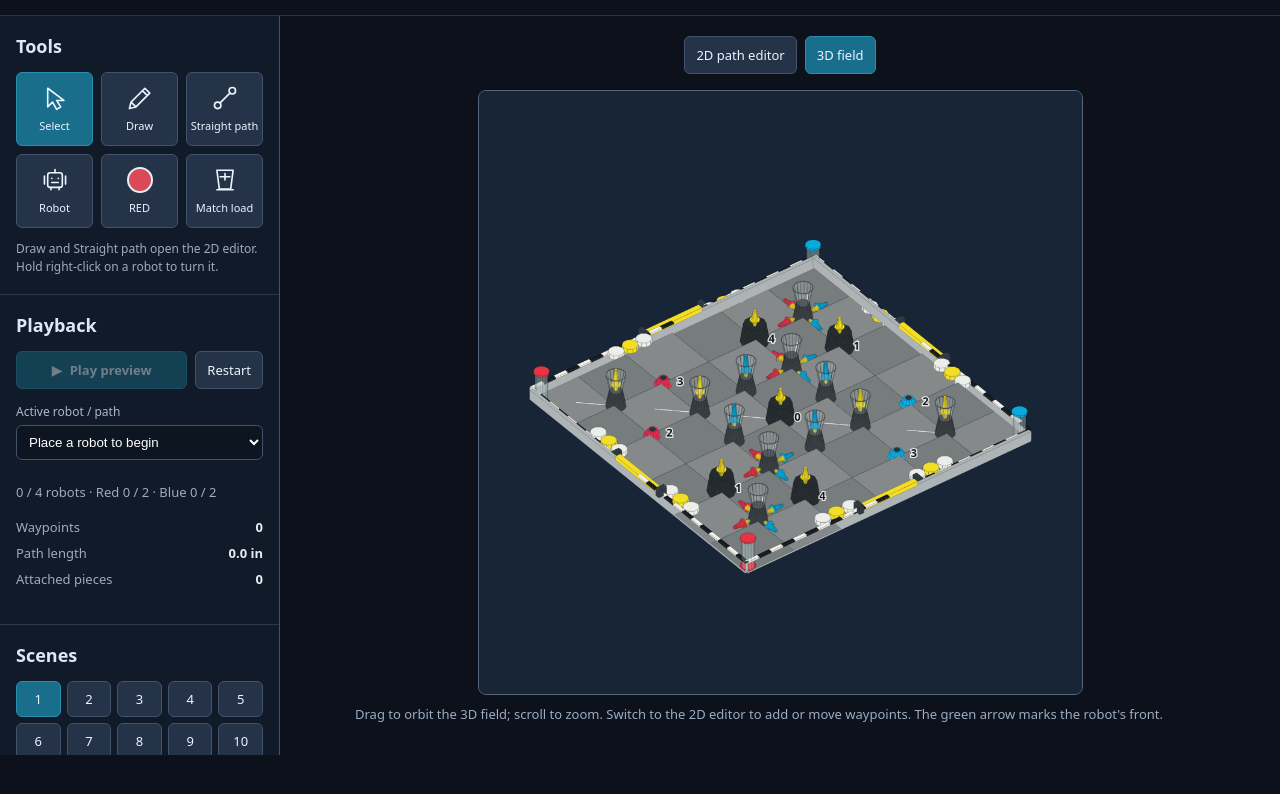
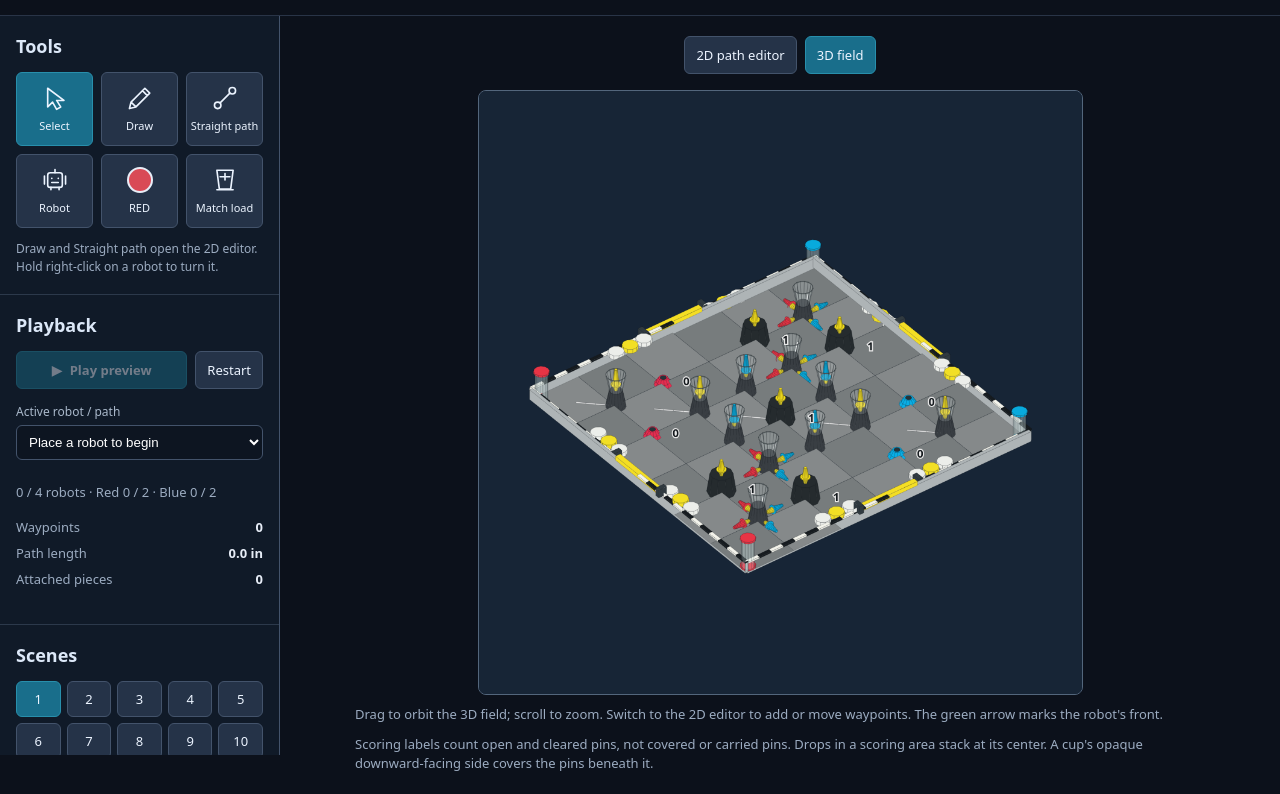
Before and after one commit to Hivier/v5-path-planner, a plain HTML site: page index.html in a window 1280 px wide. Shown: the part 48-842 px from the top of the page. Before the commit the page ends 803 px from the top, so only its background shows below. Drawn offline with Linux system fonts and the light colour scheme.

Commit message:
Count scored pins with compartment and stack coverage states
Co-authored-by: copilot-swe-agent[bot] <198982749+Copilot@users.noreply.github.com>

```diff
--- a/index.html
+++ b/index.html
@@ -101,12 +101,17 @@
             </select>
           </div>
           <div id="insertOptions"><label for="insertColor">Color inside cup</label><select id="insertColor"></select></div>
+          <div id="pinPlacementOptions">
+            <label for="pinState">Pin inside cup</label>
+            <select id="pinState"><option value="cleared">Clear side (cleared)</option><option value="covered">Opaque side (covered, not scored)</option></select>
+          </div>
           <label class="checkbox"><input type="checkbox" id="saveDefault" checked> Use as this loader's default</label>
           <div class="buttons"><button id="addLoad" class="primary">Add load</button><button id="setDefault">Save default</button><button id="clearLoads">Clear loads</button><button id="removeDefault">Remove default</button><button id="closeLoader">Close</button></div>
           <p class="muted">Loads are placed near the corner as an approximate preview, not a physics simulation.</p>
         </div>
       </div>
       <p class="hint muted" id="viewHint">Drag to orbit the 3D field; scroll to zoom. Switch to the 2D editor to add or move waypoints. The green arrow marks the robot's front.</p>
+      <p class="hint muted">Scoring labels count open and cleared pins, not covered or carried pins. Drops in a scoring area stack at its center. A cup's opaque downward-facing side covers the pins beneath it.</p>
     </section>
     <aside aria-label="Planner controls">
       <section class="card">
@@ -250,12 +255,13 @@
     const allianceColors = { red: '#d94a56', blue: '#298fd1' };
     const resolution = 25;
     const fieldPieces = {
-      stacks: [[.337,.83,4], [.17,.66,1], [.5,.5,0], [.83,.34,1], [.66,.17,4]],
+      stacks: [[.337,.83], [.17,.66], [.5,.5], [.83,.34], [.66,.17]],
       towers: [[.5,.66], [.337,.5], [.66,.5], [.5,.34]],
       clusters: [[.17,.83], [.337,.66], [.66,.34], [.83,.17]],
       neutral: [[.83,.83], [.66,.66], [.337,.34], [.17,.17]],
-      markers: [[.66,.83,'#09aee6',3], [.83,.66,'#09aee6',2], [.17,.34,'#e52d50',2], [.337,.17,'#e52d50',3]]
+      markers: [[.66,.83,'#09aee6'], [.83,.66,'#09aee6'], [.17,.34,'#e52d50'], [.337,.17,'#e52d50']]
     };
+    const scoringRadii = {black:6,colored:3.8};
 
     function setMessage(text = '') { message.textContent = text; }
     function showTopError(text = '') {
@@ -400,9 +406,9 @@
         ctx.beginPath(); ctx.arc(x * 1000, (1 - y) * 1000, radius, 0, Math.PI * 2);
         ctx.fillStyle = color; ctx.fill(); ctx.strokeStyle = '#23262a'; ctx.lineWidth = 3; ctx.stroke();
       };
-      fieldPieces.stacks.forEach(([x, y]) => circle(x, y, 21, '#20262b'));
+      fieldPieces.stacks.forEach(([x, y]) => circle(x, y, scoringRadii.black/144*1000, '#20262b'));
       fieldPieces.markers.forEach(([x,y,color]) => {
-        circle(x,y,17,color); circle(x,y,6,'#25323a');
+        circle(x,y,scoringRadii.colored/144*1000,color); circle(x,y,6,'#25323a');
       });
       for (const t of [1/3, 2/3]) for (const offset of [-.048, 0, .048]) {
         const color = offset === 0 ? '#f2df25' : '#eceeea';
@@ -521,7 +527,7 @@
       ctx.beginPath(); ctx.arc(x,y,config.contents==='pin'?11:22,0,Math.PI*2);
       ctx.fillStyle=config.contents==='pin'?pinColors[outer]:config.cupFace==='covered'?'#393e43':'#c2cece';
       ctx.fill(); ctx.strokeStyle=item.attached?'#17b9a1':'#20262b'; ctx.lineWidth=3; ctx.stroke();
-      if (config.contents==='both'&&config.cupFace==='open') {
+      if (pinStateFor(config)==='cleared'&&config.cupFace==='open') {
         ctx.beginPath(); ctx.arc(x,y,8,0,Math.PI*2); ctx.fillStyle=pinColors[outer]; ctx.fill();
       }
       ctx.restore();
@@ -532,17 +538,78 @@
         ctx.fillStyle = i < 2 ? '#df4354' : '#1da7d7'; ctx.fill();
         ctx.strokeStyle = '#e7edf7'; ctx.lineWidth = 3; ctx.stroke();
       }
-      eachPositionedItem((item,p) => { if (!item.attached) drawItem2d(item,p); });
+      const pieces=[];
+      eachPositionedItem((item,p) => { if (!item.attached) pieces.push({item,p}); });
+      pieces.sort((a,b)=>a.p.z-b.p.z).forEach(({item,p})=>drawItem2d(item,p));
+    }
+    function pinStateFor(config) {
+      if (config.contents==='cup') return null;
+      return config.contents==='pin' ? 'open' : config.pinState ?? 'cleared';
+    }
+    function cupSides(config) {
+      if (config.contents==='pin') return null;
+      return config.cupFace==='open' ? {up:'clear',down:'covered'} : {up:'covered',down:'clear'};
+    }
+    function scoringAreas() {
+      return [...fieldPieces.stacks.map(([x,y],i)=>({id:`black-${i}`,x,y,radius:scoringRadii.black,baseZ:9})),
+        ...fieldPieces.markers.map(([x,y],i)=>({id:`colored-${i}`,x,y,radius:scoringRadii.colored,baseZ:3.25}))];
+    }
+    function scoringAreaAt(p, areas = scoringAreas()) {
+      return areas.find(area=>Math.hypot(p.x-area.x*144,p.y-area.y*144)<=area.radius+1e-8);
+    }
+    function pieceVerticalBounds(item) {
+      const heights=item.faces.flatMap(face=>face.vertices.map(vertex=>vertex[2]-item.z));
+      return {min:Math.min(...heights),max:Math.max(...heights)};
+    }
+    function restackDroppedPieces() {
+      const items=pickupItems().filter(item=>!item.attached);
+      const areas=scoringAreas();
+      const drops=Object.entries(droppedPieces).sort((a,b)=>(a[1].stackOrder ?? 0)-(b[1].stackOrder ?? 0));
+      drops.forEach(([,p],index)=>{p.stackOrder=index;});
+      for (const area of areas) {
+        let top=area.baseZ;
+        for (const item of items) {
+          if (droppedPieces[item.id] || scoringAreaAt(item,areas)?.id!==area.id) continue;
+          top=Math.max(top,item.z+pieceVerticalBounds(item).max);
+        }
+        for (const [id,p] of drops) {
+          const item=items.find(item=>item.id===id);
+          if (!item || scoringAreaAt(p,areas)?.id!==area.id) continue;
+          const bounds=pieceVerticalBounds(item);
+          p.x=area.x*144; p.y=area.y*144;
+          p.z=top-bounds.min;
+          top=p.z+bounds.max;
+        }
+      }
     }
     function scoringLabels() {
-      return [...fieldPieces.stacks.map(([x,y,score])=>({x,y,score})),
-        ...fieldPieces.markers.map(([x,y,color,score])=>({x,y,score}))];
+      const pieces=[];
+      const areas=scoringAreas();
+      eachPositionedItem((item,p)=>{
+        if (!item.attached && (p.opacity ?? 1)>0) pieces.push({item,p,area:scoringAreaAt(p,areas)});
+      });
+      return areas.map(area=>{
+        const occupants=pieces.filter(piece=>piece.area?.id===area.id);
+        const pins=occupants.filter(({item})=>pinStateFor(item.config)!==null).map(({item,p})=>{
+          const cupsAbove=occupants.filter(other=>other.item.id!==item.id && other.p.z>p.z+.001 && cupSides(other.item.config));
+          const coveringCups=cupsAbove.filter(other=>cupSides(other.item.config).down==='covered').map(other=>other.item.id);
+          const clearingCups=cupsAbove.filter(other=>cupSides(other.item.config).down==='clear').map(other=>other.item.id);
+          const intrinsicState=pinStateFor(item.config);
+          const supportingCup=intrinsicState==='open' ? occupants.filter(other=>other.p.z<p.z-.001 && cupSides(other.item.config))
+            .sort((a,b)=>b.p.z-a.p.z)[0] : null;
+          const placedState=supportingCup ? (cupSides(supportingCup.item.config).up==='clear' ? 'cleared' : 'covered') : intrinsicState;
+          const state=placedState==='covered' || coveringCups.length ? 'covered' : clearingCups.length ? 'cleared' : placedState;
+          return {id:item.id,intrinsicState,state,supportingCup:supportingCup?.item.id ?? null,
+            coveringCups,clearingCups,cupSides:cupSides(item.config)};
+        });
+        return {...area,pins,score:pins.filter(pin=>pin.state!=='covered').length};
+      });
     }
     function drawScoringLabels2d() {
       ctx.save(); ctx.font='bold 20px system-ui'; ctx.lineWidth=4;
       ctx.strokeStyle='#e7e7e7'; ctx.fillStyle='#111';
-      for (const {x,y,score} of scoringLabels()) {
-        const px=x*1000+23, py=(1-y)*1000-18;
+      for (const {x,y,radius,score} of scoringLabels()) {
+        const px=x*1000+radius/144*1000+8, py=(1-y)*1000-18;
         ctx.strokeText(String(score),px,py); ctx.fillText(String(score),px,py);
       }
       ctx.restore();
@@ -553,13 +620,18 @@
       const outer = colors.find(color => color !== config.insertColor) || config.insertColor;
       if (config.contents !== 'pin') cup(position.x,position.y);
       if (config.contents !== 'cup') {
+        const start=parts.length;
         pin(position.x,position.y,config.contents === 'both' ? 8 : 0,
           pinColors[outer],pinColors[config.insertColor],null,2.1,config.contents === 'both' ? 7.5 : 4.7);
+        if (pinStateFor(config)==='covered') {
+          for (const part of parts.slice(start)) part.vertices=part.vertices.map(([x,y,z])=>[x,y,16-z]);
+        }
       }
       const inverted = config.contents !== 'pin' && config.cupFace === 'covered';
-      const top = config.contents === 'both' ? 18.65 : 16;
+      const heights=parts.flatMap(part=>part.vertices.map(vertex=>vertex[2]));
+      const bottom=Math.min(...heights), top=Math.max(...heights);
       for (const part of parts) {
-        faces.push({color:part.color, vertices:part.vertices.map(([x,y,z]) => [x,y,inverted ? top-z : z])});
+        faces.push({color:part.color, vertices:part.vertices.map(([x,y,z]) => [x,y,inverted ? top-z : z-bottom])});
       }
     }
 
@@ -605,7 +677,7 @@
       function item(id,x,y,z,contents,pinType,build) {
         const start=faces.length;
         build();
-        fieldItems.push({id,x,y,z,config:{contents,cupFace:'open',pinType,insertColor:pinType.split('-')[1]},faces:faces.splice(start)});
+        fieldItems.push({id,x,y,z,config:{contents,cupFace:'open',pinState:contents==='both'?'cleared':contents==='pin'?'open':null,pinType,insertColor:pinType.split('-')[1]},faces:faces.splice(start)});
       }
       for (let x = 0; x < 6; x++) for (let y = 0; y < 6; y++) {
         face([[x*24,y*24,0],[(x+1)*24,y*24,0],[(x+1)*24,(y+1)*24,0],[x*24,(y+1)*24,0]], (x+y)%2 ? '#777c7d' : '#85898a');
@@ -622,7 +694,7 @@
         box(0, n, 5, 1.6, 6, .7, color); box(144, n, 5, 1.6, 6, .7, color);
       }
       for (const [i, [x, y]] of fieldPieces.stacks.entries()) {
-        round(x*144,y*144,0,6,4.7,9,'#252b2e');
+        round(x*144,y*144,0,scoringRadii.black,4.7,9,'#252b2e');
         item(`stack-${i}`,x*144,y*144,8,'pin','yellow-yellow',()=>pin(x*144,y*144,8,'#f5de1b'));
       }
       for (const [i, [x, y]] of fieldPieces.towers.entries()) {
@@ -645,7 +717,7 @@
         }
       }
       for (const [i, [x, y, color]] of fieldPieces.markers.entries()) {
-        round(x*144,y*144,0,3.8,2.9,1.3,color,12);
+        round(x*144,y*144,0,scoringRadii.colored,2.9,1.3,color,12);
         round(x*144,y*144,1.3,2.9,1.9,1.8,color,12);
         round(x*144,y*144,3.1,1.3,1.3,.15,'#26343a',12);
         fieldItems.push({id:`marker-${i}`,scoringArea:true});
@@ -720,7 +792,8 @@
         if (target===canvas) {
           const distance=Math.hypot(x-p.x/144*1000,y-(1-p.y/144)*1000);
           const radius=item.config.contents==='pin'?15:24;
-          if (distance<=radius && -distance>best) {chosen=item; chosenPosition=p; best=-distance;}
+          const depth=p.z*1000-distance;
+          if (distance<=radius && depth>best) {chosen=item; chosenPosition=p; best=depth;}
         } else {
           for (const face of positionedFaces(item,p)) {
             const vertices=face.vertices.map(project3d);
@@ -733,10 +806,11 @@
       if (!chosen) return false;
       if (chosen.attached) {
         const robot=robots.find(robot=>robot.id===chosen.robotId), pose=robotPose(robot);
-        droppedPieces[chosen.id]={x:pose.x/settings.size*144,y:pose.y/settings.size*144,z:0,angle:pose.angle};
+        const stackOrder=Math.max(-1,...Object.values(droppedPieces).map(p=>p.stackOrder ?? 0))+1;
+        droppedPieces[chosen.id]={x:pose.x/settings.size*144,y:pose.y/settings.size*144,z:0,angle:pose.angle,stackOrder};
         if (chosen.load) {delete chosen.load.attached; delete chosen.load.robotId;}
         else {fieldAttachments.delete(chosen.id); delete fieldOwners[chosen.id];}
-        setMessage('Object dropped under the robot. Move the robot away to pick it up again.');
+        setMessage(scoringAreaAt(droppedPieces[chosen.id]) ? 'Object placed on the scoring stack.' : 'Object dropped under the robot. Move the robot away to pick it up again.');
         draw(); return true;
       }
       let nearest=null, closest=Infinity;
@@ -797,8 +871,8 @@
       ctx3d.globalAlpha=1;
       ctx3d.save(); ctx3d.font='bold 18px system-ui'; ctx3d.lineWidth=4;
       ctx3d.strokeStyle='#e7e7e7'; ctx3d.fillStyle='#14191d';
-      for (const {x,y,score} of scoringLabels()) {
-        const p=project3d([x*144+4,y*144+4,0]);
+      for (const {x,y,radius,score} of scoringLabels()) {
+        const p=project3d([x*144+radius+2,y*144+radius+2,0]);
         ctx3d.strokeText(String(score),p.x,p.y); ctx3d.fillText(String(score),p.x,p.y);
       }
       ctx3d.restore();
@@ -880,6 +954,7 @@
       return {box,round,stripe};
     }
     function draw() {
+      if (!sceneTransition) restackDroppedPieces();
       ctx.clearRect(0, 0, 1000, 1000);
       drawField2d();
       if (fieldImage) ctx.drawImage(fieldImage, 0, 0, 1000, 1000);
@@ -1010,6 +1085,7 @@
     const cupFaceInput = document.getElementById('cupFace');
     const pinTypeInput = document.getElementById('pinType');
     const insertInput = document.getElementById('insertColor');
+    const pinStateInput = document.getElementById('pinState');
     let activeLoader = null;
     function setEditingLoader(value) {
       editingLoader = value;
@@ -1026,6 +1102,8 @@
     function validLoadConfig(config) {
       if (!config || !['both','cup','pin'].includes(config.contents) || !['open','covered'].includes(config.cupFace)
         || !['red-yellow','blue-yellow','red-blue','red-red','blue-blue','yellow-yellow'].includes(config.pinType)) return false;
+      if (config.pinState !== undefined && (config.contents==='both' ? !['cleared','covered'].includes(config.pinState) :
+        config.pinState !== (config.contents==='pin' ? 'open' : null))) return false;
       return config.pinType.split('-').includes(config.insertColor);
     }
     function updateLoadOptions(preferredColor) {
@@ -1040,6 +1118,7 @@
       document.getElementById('cupOptions').hidden = contentsInput.value === 'pin';
       document.getElementById('pinOptions').hidden = contentsInput.value === 'cup';
       document.getElementById('insertOptions').hidden = contentsInput.value !== 'both' || colors.length === 1;
+      document.getElementById('pinPlacementOptions').hidden = contentsInput.value !== 'both';
     }
     contentsInput.addEventListener('change', () => updateLoadOptions());
     pinTypeInput.addEventListener('change', () => updateLoadOptions());
@@ -1047,6 +1126,7 @@
       activeLoader = index;
       const config = loaderDefaults[index] || { contents:'both', cupFace:'open', pinType:alliance+'-yellow', insertColor:'yellow' };
       contentsInput.value = config.contents; cupFaceInput.value = config.cupFace; pinTypeInput.value = config.pinType;
+      pinStateInput.value = config.pinState==='covered' ? 'covered' : 'cleared';
       updateLoadOptions(config.insertColor);
       document.getElementById('saveDefault').checked = true;
       document.getElementById('loaderTitle').textContent = `Match loader ${index + 1}`;
@@ -1062,11 +1142,12 @@
       if (matchLoads.filter(load => load.loader === index).length >= maxLoadsPerLoader) {
         setMessage('This loader preview is full (16 loads). Edit the loader to clear its loads.'); return false;
       }
-      matchLoads.push({id:crypto.randomUUID(),loader:index, config:{...config}});
+      matchLoads.push({id:crypto.randomUUID(),loader:index, config:{...config,pinState:pinStateFor(config)}});
       setMessage(); draw(); return true;
     }
     function currentLoadConfig() {
-      return {contents:contentsInput.value, cupFace:cupFaceInput.value, pinType:pinTypeInput.value, insertColor:insertInput.value};
+      return {contents:contentsInput.value, cupFace:cupFaceInput.value, pinType:pinTypeInput.value, insertColor:insertInput.value,
+        pinState:contentsInput.value==='both' ? pinStateInput.value : contentsInput.value==='pin' ? 'open' : null};
     }
     document.getElementById('addLoad').addEventListener('click', () => {
       const config = currentLoadConfig();
@@ -1457,7 +1538,7 @@
           const owner=load.attached ? load.robotId ?? (project.robots === undefined ? nextActive : null) : null;
           if (load.attached && !nextRobots.some(robot=>robot.id===owner)) throw new Error('Attached match load requires a robot.');
           if (load.id !== undefined && (typeof load.id!=='string' || !load.id || fieldItems.some(item=>item.id===load.id))) throw new Error('Invalid match load ID.');
-          return {id:load.id || crypto.randomUUID(),loader:load.loader,config:{...load.config},attached:load.attached===true,...(load.attached ? {robotId:owner} : {})};
+          return {id:load.id || crypto.randomUUID(),loader:load.loader,config:{...load.config,pinState:pinStateFor(load.config)},attached:load.attached===true,...(load.attached ? {robotId:owner} : {})};
         });
         if (new Set(nextLoads.map(load=>load.id)).size!==nextLoads.length) throw new Error('Duplicate match load IDs.');
         const nextDropped=project.droppedPieces ?? {};
@@ -1465,7 +1546,8 @@
           !(fieldItems.some(item=>item.id===id && !item.scoringArea) || nextLoads.some(load=>load.id===id)) ||
           nextAttachments.has(id) || nextLoads.some(load=>load.id===id && load.attached) ||
           !p || !['x','y','z','angle'].every(key=>typeof p[key]==='number' && Number.isFinite(p[key])) ||
-          p.x<0 || p.x>144 || p.y<0 || p.y>144 || p.z!==0
+          p.x<0 || p.x>144 || p.y<0 || p.y>144 || p.z<0 || (p.z!==0 && !scoringAreaAt(p)) ||
+          (p.stackOrder!==undefined && (!Number.isSafeInteger(p.stackOrder) || p.stackOrder<0))
         )) throw new Error('Invalid dropped object positions.');
         const occupied=new Set();
         let returned=0, markersRestored=0;
@@ -1487,7 +1569,7 @@
           robots:nextRobots,activeRobotId:nextActive,alliance:project.alliance ?? 'red',
           waypoints:nextRobots.find(robot=>robot.id===nextActive)?.points || [],
           startHeading:nextRobots.find(robot=>robot.id===nextActive)?.startHeading ?? null,
-          loaderDefaults:project.loaderDefaults ? project.loaderDefaults.map(config=>config && {...config}) : [null,null,null,null],
+          loaderDefaults:project.loaderDefaults ? project.loaderDefaults.map(config=>config && {...config,pinState:pinStateFor(config)}) : [null,null,null,null],
           matchLoads:nextLoads,fieldAttachments:[...nextAttachments],fieldOwners:nextOwners,droppedPieces:structuredClone(nextDropped),
           toggleStates:project.toggleStates ? [...project.toggleStates] : [0,0,0,0],fieldImage:project.fieldImage || null,
           drawings:project.drawings ? project.drawings.map(stroke=>stroke.map(({x,y})=>({x,y}))) : []
```
Also changed, not shown: 1 other file.
